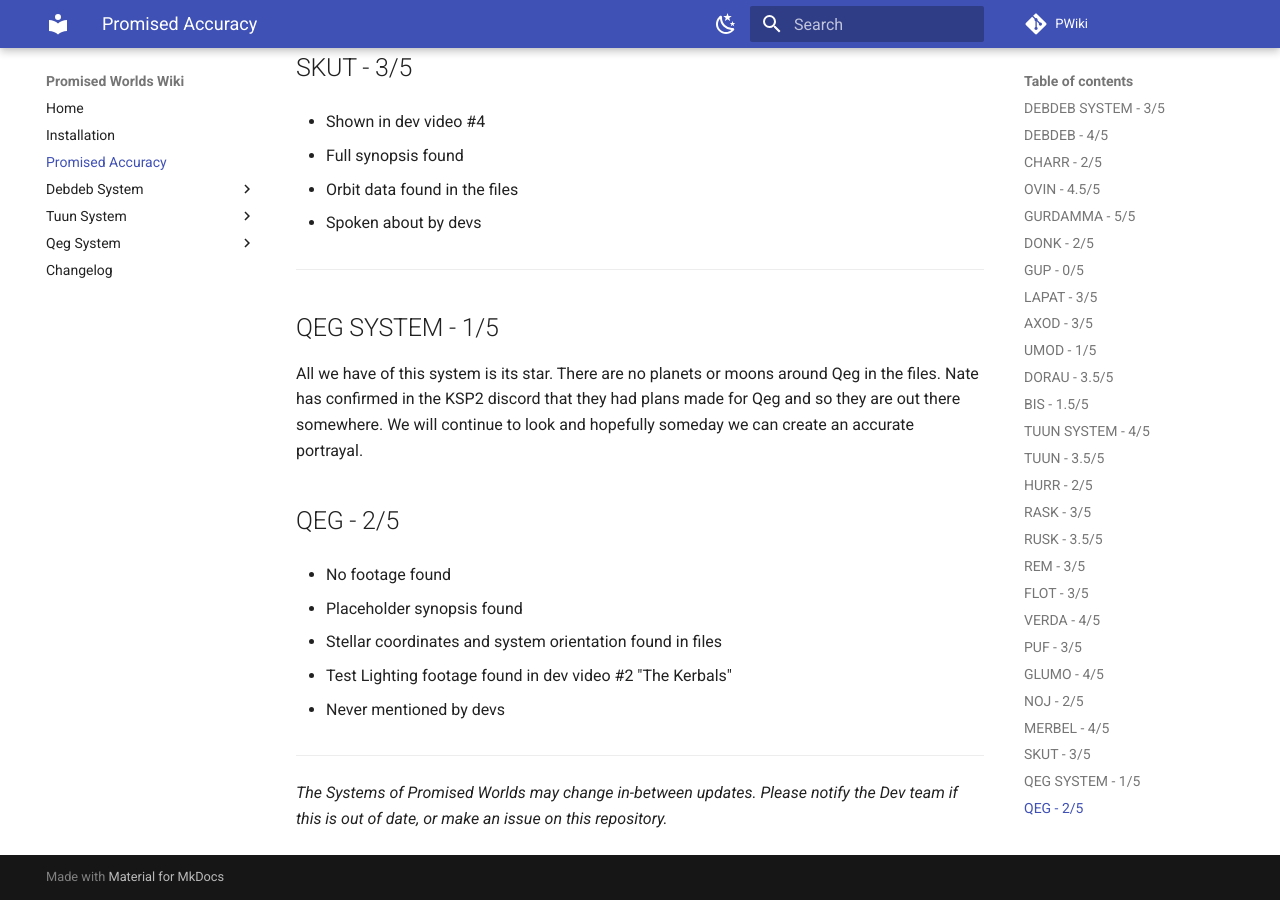
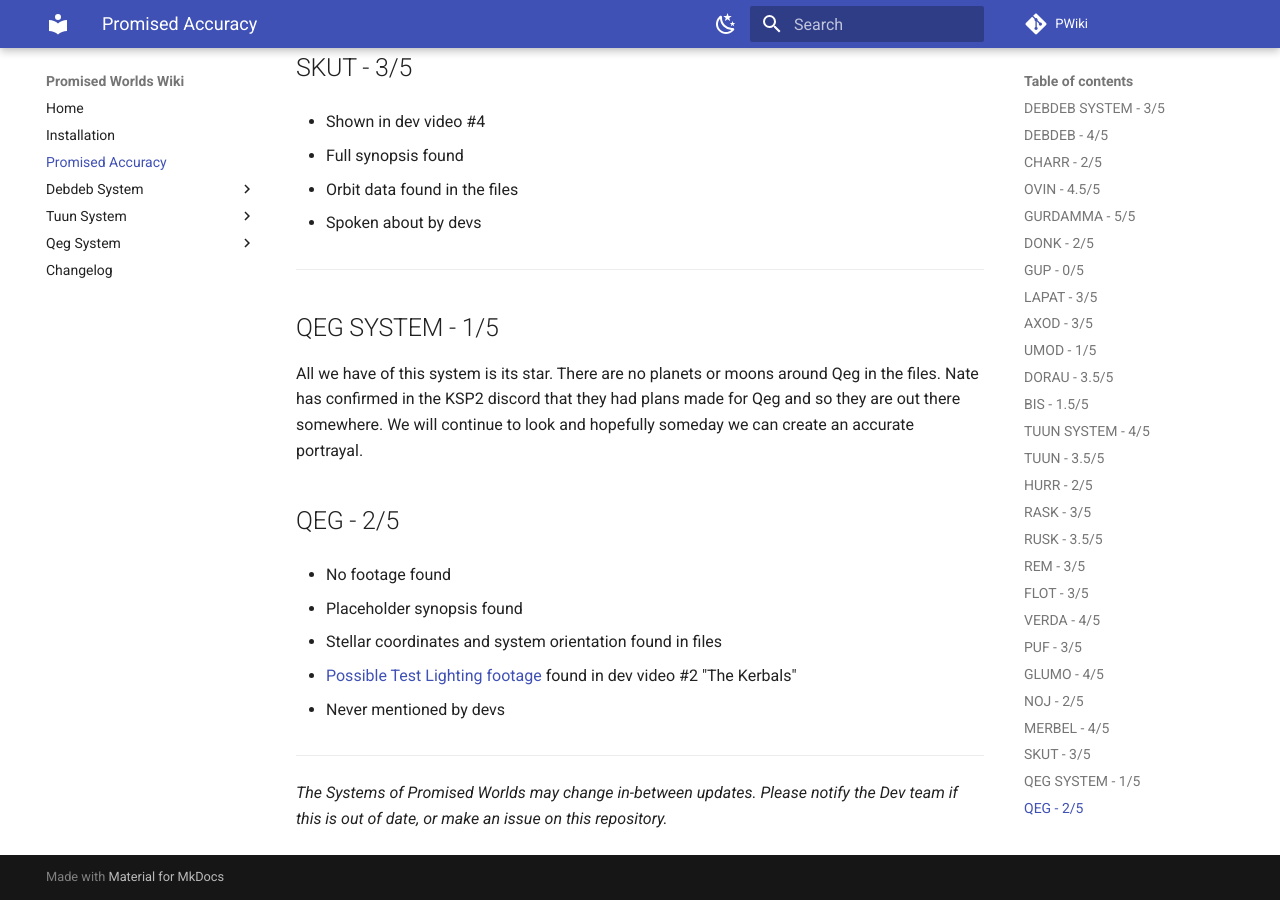
Before and after one commit to PromisedWorlds/PWiki, an MkDocs documentation site: the page built from docs/Promised Accuracy.md, in a window 1280 px wide and 900 px high, scrolled down 5994 px. Built offline with MkDocs 1.6.1 and Material for MkDocs 9.7.7, drawn with Linux system fonts in a browser that asks for light colours; comment, search, counter and statistics services are not loaded.

```diff
--- a/docs/Promised Accuracy.md
+++ b/docs/Promised Accuracy.md
@@ -308,7 +308,7 @@ All we have of this system is its star. There are no planets or moons around Qeg
 
 - Stellar coordinates and system orientation found in files
 
-- Test Lighting footage found in dev video #2 "The Kerbals"
+- [Possible Test Lighting footage](https://imgur.com/a/r6EvyZ6) found in dev video #2 "The Kerbals"
 
 - Never mentioned by devs
 
```
Also changed, not shown: docs/Debdeb System.md (+6 -2 lines), docs/debdeb/Bis.md (+1 -1 lines), docs/debdeb/Charr.md (+2 -0 lines), docs/assets/DebbyDisk.png (added), docs/assets/Debdeb2.png (added), 2 other files.
